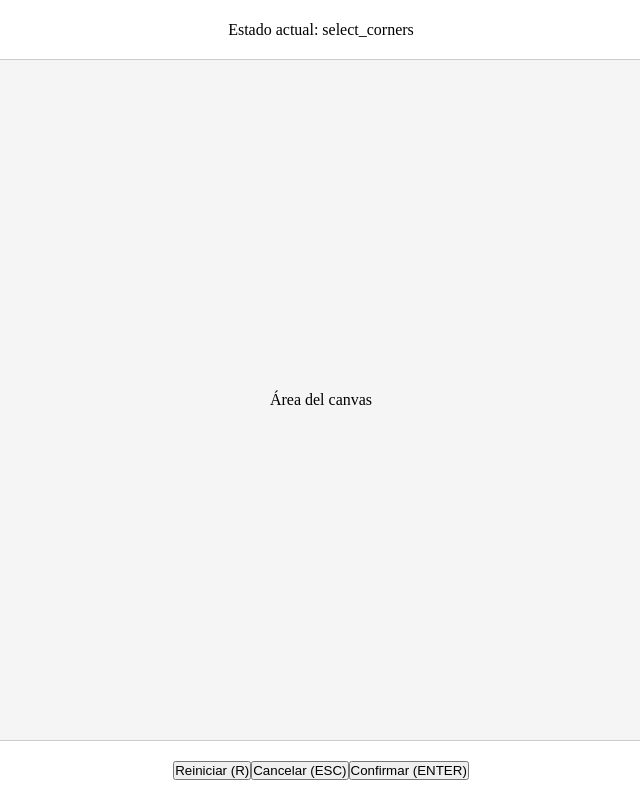
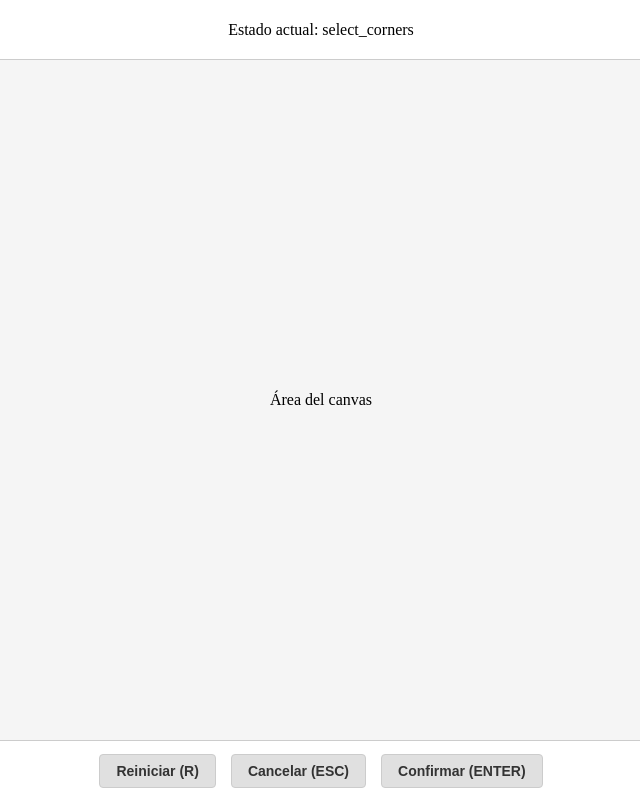
Before and after one commit to JavierVizGarriDev/id-card-corrector, a Vue app in the folder frontend/: page / in a window 1280 px wide. Shown: the whole page, without its empty margins (319-959 px from the left). Built offline with nearby package versions, Linux system fonts and the light colour scheme.

Commit message:
style(frontend): add scoped styles to UI controls

```diff
--- a/frontend/src/App.vue
+++ b/frontend/src/App.vue
@@ -65,6 +65,28 @@ onUnmounted(() => {
 </script>
 
 
-<style>
-/* Los estilos globales se moverán a style.css */
+<style scoped>
+/* Estilos para el contenedor de los controles */
+.controls {
+  display: flex;
+  gap: 15px; /* Separación entre botones */
+}
+
+/* Estilos para los botones */
+button {
+  padding: 8px 16px;
+  font-size: 14px;
+  font-weight: 600;
+  color: #333;
+  background-color: #e0e0e0;
+  border: 1px solid #ccc;
+  border-radius: 4px;
+  cursor: pointer;
+  transition: background-color 0.2s; /* Suaviza el cambio de color */
+}
+
+/* Efecto al pasar el ratón por encima */
+button:hover {
+  background-color: #d0d0d0;
+}
 </style>
```
